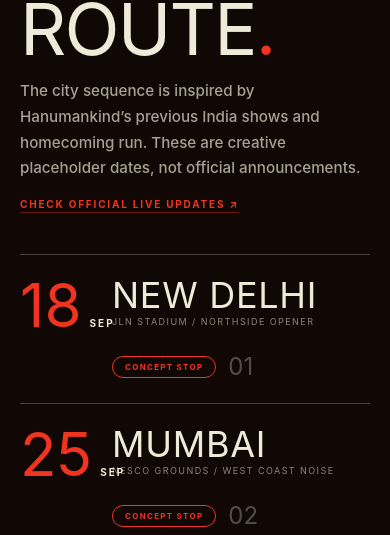
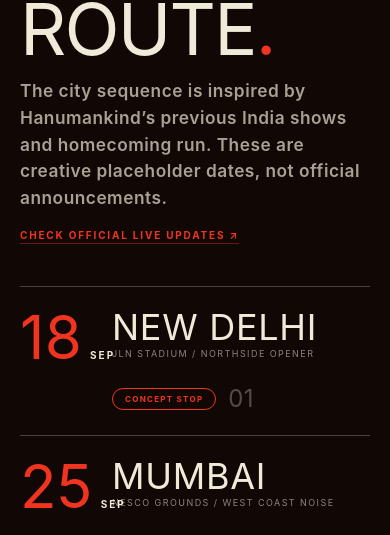
Before and after one commit to 01xharshu/hanumankind-india, a Next.js app: page / in a window 390 px wide. Shown: the part 1011-1546 px from the top of the page. Built offline with nearby package versions, Linux system fonts and the light colour scheme.

Commit message:
Unify print texture and add footer artwork

```diff
--- a/app/globals.css
+++ b/app/globals.css
@@ -5,7 +5,7 @@
   --paper: #f0ead9;
   --flame: #f0341f;
   --font-display: var(--font-bebas);
-  --font-sans: var(--font-space-grotesk);
+  --font-sans: var(--font-barlow-condensed);
   --font-mono: var(--font-plex-mono);
 }
 
@@ -28,10 +28,30 @@
 }
 
 body {
+  position: relative;
   margin: 0;
   background: var(--ink);
   color: var(--paper);
   font-family: var(--font-sans), sans-serif;
+  font-size: 1.08rem;
+  letter-spacing: 0.015em;
+}
+
+body::before {
+  position: fixed;
+  inset: 0;
+  z-index: 100;
+  pointer-events: none;
+  content: "";
+  background-image: url("/print-texture.png");
+  background-repeat: repeat;
+  background-size: 256px 256px;
+  mix-blend-mode: soft-light;
+  opacity: 0.18;
+}
+
+main {
+  position: relative;
 }
 
 a,
@@ -67,11 +87,10 @@
 
 .grain {
   pointer-events: none;
-  mix-blend-mode: screen;
-  background-image:
-    repeating-radial-gradient(circle at 25% 30%, rgba(240, 234, 217, 0.14) 0 0.8px, transparent 1px 4px),
-    repeating-linear-gradient(115deg, rgba(240, 234, 217, 0.05) 0 1px, transparent 1px 5px);
-  background-size: 7px 7px, 11px 11px;
+  mix-blend-mode: soft-light;
+  background-image: url("/print-texture.png");
+  background-repeat: repeat;
+  background-size: 256px 256px;
 }
 
 .hero-title {
@@ -202,9 +221,10 @@
 }
 
 .body-copy {
-  font-size: 0.95rem;
-  font-weight: 500;
-  line-height: 1.7;
+  font-size: 1.08rem;
+  font-weight: 600;
+  line-height: 1.55;
+  letter-spacing: 0.03em;
   color: rgba(240, 234, 217, 0.68);
 }
 
@@ -315,6 +335,29 @@
   color: var(--ink);
 }
 
+.footer-artwork {
+  isolation: isolate;
+  background: var(--ink);
+}
+
+.footer-artwork img {
+  filter: saturate(1.08) contrast(1.08);
+  transform: scale(1.012);
+}
+
+.footer-artwork-scrim {
+  background:
+    linear-gradient(180deg, rgba(17, 8, 6, 0.7) 0%, transparent 25%),
+    linear-gradient(180deg, transparent 44%, rgba(17, 8, 6, 0.88) 100%);
+}
+
+.footer-image-title {
+  width: min-content;
+  font-size: clamp(5.2rem, 16vw, 16rem);
+  color: var(--paper);
+  text-shadow: 4px 5px 0 var(--ink);
+}
+
 @keyframes ticker {
   to {
     transform: translateX(-50%);
--- a/app/layout.tsx
+++ b/app/layout.tsx
@@ -1,5 +1,5 @@
 import type { Metadata } from "next";
-import { Bebas_Neue, IBM_Plex_Mono, Space_Grotesk } from "next/font/google";
+import { Barlow_Condensed, Bebas_Neue, IBM_Plex_Mono } from "next/font/google";
 import { headers } from "next/headers";
 import "./globals.css";
 
@@ -9,9 +9,10 @@
   weight: "400",
 });
 
-const spaceGrotesk = Space_Grotesk({
-  variable: "--font-space-grotesk",
+const barlowCondensed = Barlow_Condensed({
+  variable: "--font-barlow-condensed",
   subsets: ["latin"],
+  weight: ["400", "500", "600", "700"],
 });
 
 const plexMono = IBM_Plex_Mono({
@@ -75,7 +76,7 @@
   return (
     <html lang="en">
       <body
-        className={`${bebas.variable} ${spaceGrotesk.variable} ${plexMono.variable}`}
+        className={`${bebas.variable} ${barlowCondensed.variable} ${plexMono.variable}`}
       >
         {children}
       </body>
--- a/app/page.tsx
+++ b/app/page.tsx
@@ -374,13 +374,38 @@
         </div>
       </section>
 
+      <section
+        className="footer-artwork relative min-h-[62svh] overflow-hidden border-t-2 border-flame"
+        aria-label="Hanumankind India Home Run closing artwork"
+      >
+        <img
+          src="/9226c519-3738-4d51-af5c-e8622b297930.png"
+          alt="Red folk-print silhouette surrounded by leaves, stars, a moon and hand-drawn motifs"
+          className="absolute inset-0 h-full w-full object-cover object-center"
+        />
+        <div className="footer-artwork-scrim absolute inset-0" />
+        <div className="relative z-10 flex min-h-[62svh] flex-col justify-between px-5 py-6 sm:px-8 sm:py-8 lg:px-12">
+          <div className="flex items-center justify-between font-mono text-[9px] font-bold uppercase tracking-[0.2em]">
+            <span className="bg-ink px-3 py-2 text-paper">
+              End of the route / Start of the noise
+            </span>
+            <span className="hidden bg-ink px-3 py-2 text-paper sm:inline">
+              Kerala ↔ Everywhere
+            </span>
+          </div>
+          <h2 className="footer-image-title font-display uppercase leading-[0.72] tracking-[-0.03em]">
+            HOME IS
+            <br />
+            THE WORLD.
+          </h2>
+        </div>
+      </section>
+
       <footer className="border-t-2 border-ink bg-flame px-5 py-8 text-ink sm:px-8 lg:px-12">
         <div className="grid gap-8 lg:grid-cols-[1fr_auto] lg:items-end">
           <div>
-            <p className="font-display text-[clamp(4.2rem,12vw,11rem)] uppercase leading-[0.72] tracking-[-0.03em]">
-              HOME IS
-              <br />
-              THE WORLD.
+            <p className="font-display text-5xl uppercase leading-[0.8] tracking-[-0.02em] sm:text-6xl">
+              HANUMANKIND / INDIA HOME RUN
             </p>
             <p className="mt-8 max-w-xl font-mono text-[9px] font-bold uppercase leading-relaxed tracking-[0.14em]">
               Independent portfolio concept. Not affiliated with Hanumankind,
```
Also changed, not shown: public/print-texture.png (added), 1 other file (tests, documents, lock files or other folders).
